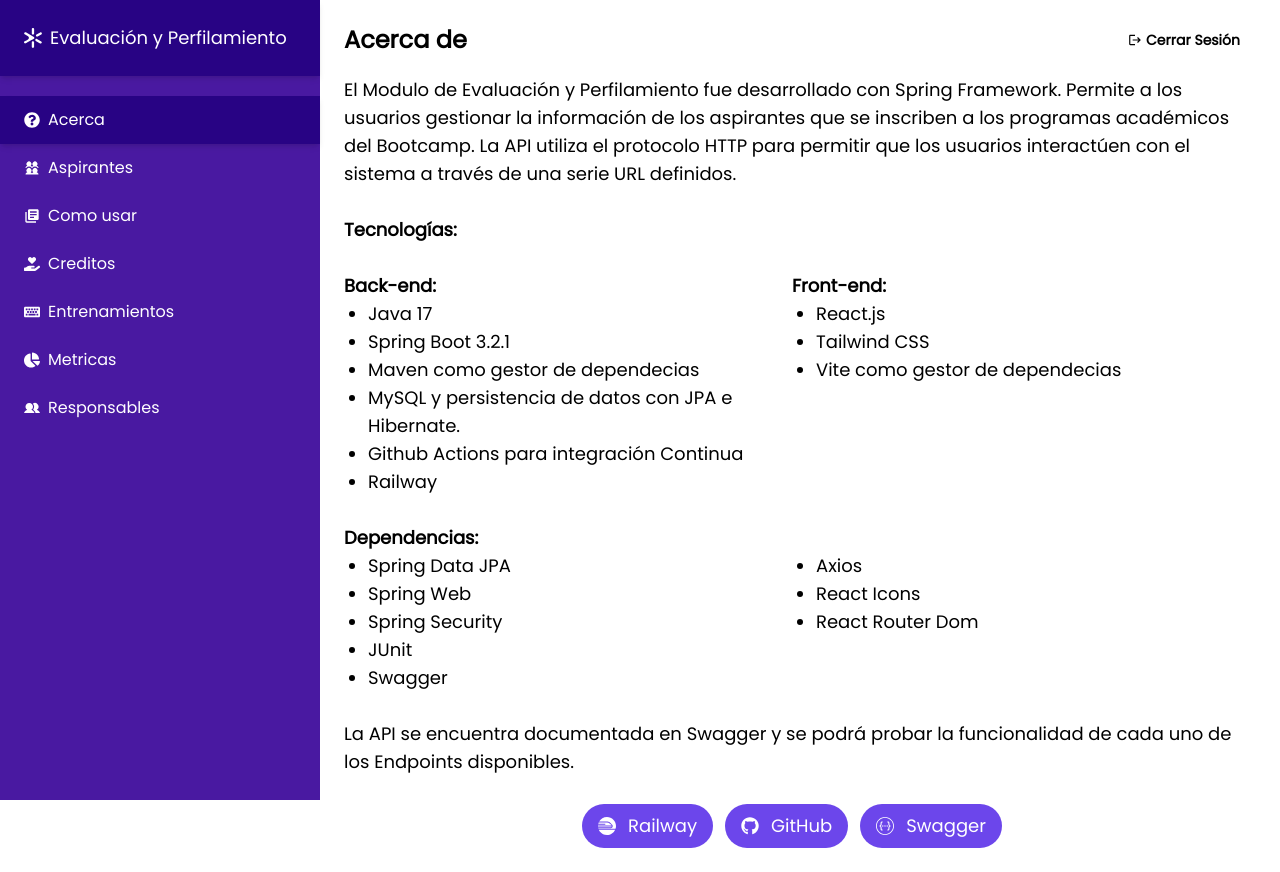
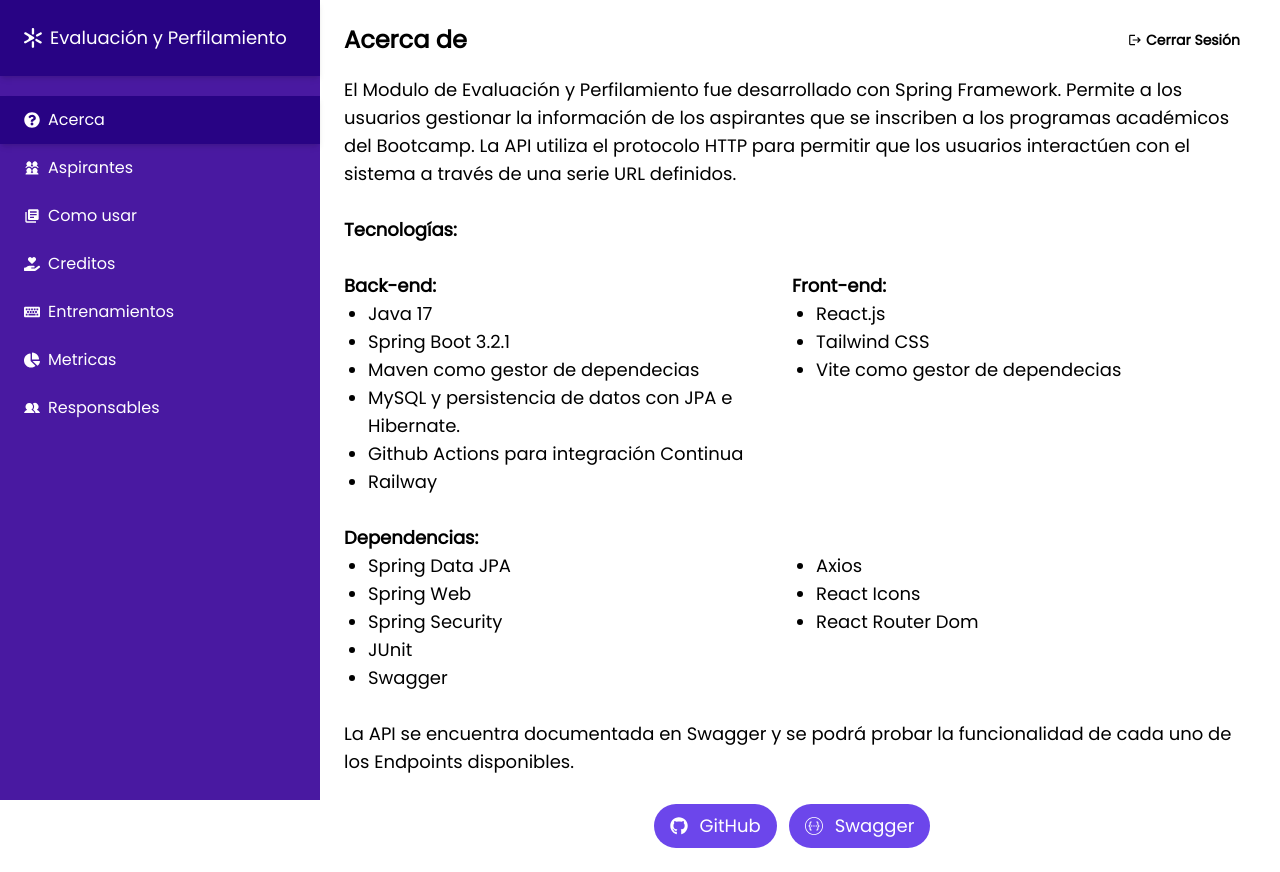
Before and after one commit to Alejo-Rojas-R/evaluation_and_profiling, a React (Vite) app: page /about in a window 1280 px wide. Built offline with nearby package versions, Linux system fonts and the light colour scheme; sample sign-in values are in the browser's storage.

Commit message:
remove link

```diff
--- a/src/pages/private/About.jsx
+++ b/src/pages/private/About.jsx
@@ -61,17 +61,17 @@ export const About = () => {
         <p>La API se encuentra documentada en Swagger y se podrá probar la funcionalidad de cada uno de los Endpoints disponibles.</p>
         <br />
         <div className="flex justify-center gap-3">
-          <a className="flex items-center" href="https://evaluacion-y-perfilamiento.up.railway.app" target="_blank" rel="noopener noreferrer">
-            <div className="flex items-center bg-secondary hover:bg-primary text-white py-2 px-4 rounded-full">
-              <SiRailway /> <div className="ms-3">Railway</div></div></a>
-
           <a className="flex items-center" href="https://github.com/Alejo-Rojas-R/MakaiaProyectoFinal" target="_blank" rel="noopener noreferrer">
             <div className="flex items-center bg-secondary hover:bg-primary text-white py-2 px-4 rounded-full">
-              <FaGithub /> <div className="ms-3">GitHub</div> </div></a>
+              <FaGithub /> <div className="ms-3">GitHub</div>
+            </div>
+          </a>
 
           <a className="flex items-center" href="https://evaluacion-y-perfilamiento.up.railway.app/swagger-ui/index.html#/" target="_blank" rel="noopener noreferrer">
             <div className="flex items-center bg-secondary hover:bg-primary text-white py-2 px-4 rounded-full">
-              <SiSwagger /> <div className="ms-3">Swagger</div> </div></a>
+              <SiSwagger /> <div className="ms-3">Swagger</div>
+            </div>
+          </a>
         </div>
       </div>
     </PrivateLayout>
```
